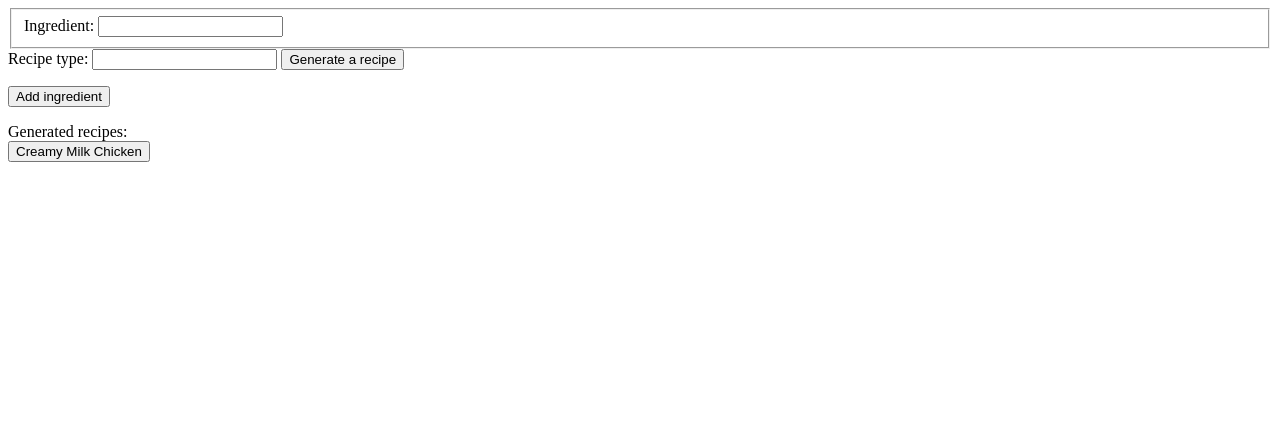
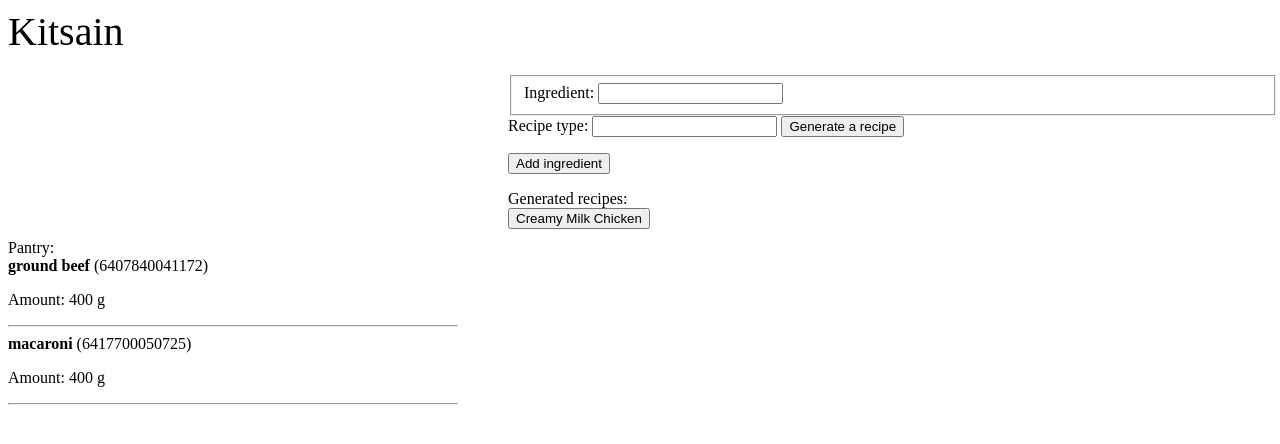
Before and after one commit to ohtuprojektiryhma/kitsain, a Flask app: page /frontend in a window 1280 px wide. Shown: the top 444 px of the page. Run offline with Flask 3, Linux system fonts and the light colour scheme.

Commit message:
add entities modify app.py

```diff
--- a/src/app.py
+++ b/src/app.py
@@ -1,5 +1,6 @@
 import os
 import json
+from entities import entities
 from flask import Flask, request, render_template
 from openai import OpenAI
 from dotenv import load_dotenv
@@ -20,6 +21,17 @@ openai_service = OpenAIService(OpenAI(api_key=os.getenv("OPENAI_API_KEY")))
 app = Flask(__name__)
 
 
+def create_pantry():
+    ingredient1 = entities.Ingredient("ground beef", "400 g", "6407840041172")
+    ingredient2 = entities.Ingredient("macaroni", "400 g", "6417700050725")
+
+    pantry = entities.Pantry()
+    pantry.add_ingredient(ingredient1)
+    pantry.add_ingredient(ingredient2)
+
+    return pantry.ingredients
+
+
 @app.route("/generate", methods=["POST"])
 def generate():
     request_body = request.json
@@ -38,6 +50,7 @@ def change():
 
 @app.route("/frontend", methods=["GET", "POST"])
 def generate_recipe():
+    pantry = create_pantry()
     if request.method == "GET":
         recipe_list = []
         with open("recipes.txt", encoding="utf-8") as f:
@@ -45,7 +58,9 @@ def generate_recipe():
                 recipeDict = json.loads(jsonObj)
                 recipeDict["ingredients"] = list(recipeDict["ingredients"].items())
                 recipe_list.append(recipeDict)
-        return render_template("generate_recipe.html", recipes=recipe_list)
+        return render_template(
+            "generate_recipe.html", recipes=recipe_list, pantry=pantry
+        )
     if request.method == "POST":
         recipe = request.get_json()
         recipe = json.dumps(recipe)
--- a/src/entities/entities.py
+++ b/src/entities/entities.py
@@ -19,12 +19,3 @@ class Ingredient:
 
     def __str__(self):
         return f"{self.name}, {self.amount}: {self.barcode}"
-
-
-ingredient1 = Ingredient("ground beef", "400 g", "6407840041172")
-ingredient2 = Ingredient("macaroni", "400 g", "6417700050725")
-
-pantry = Pantry()
-pantry.add_ingredient(ingredient1)
-pantry.add_ingredient(ingredient2)
-print(pantry.display_contents())
--- a/src/templates/generate_recipe.html
+++ b/src/templates/generate_recipe.html
@@ -3,8 +3,30 @@
     display: block;
     margin-bottom: 10px;
   }
+
+  .pantry {
+    float: left;
+    position: relative;
+    width: 450px;
+  }
+
+  .kitsain-logo {
+    font-size: 40px;
+    margin-bottom: 20px;
+  }
+
+  .right-side {
+    position: relative;
+    left: 500px;
+    width: 770px;
+  }
 </style>
 
+<div class="kitsain-logo">
+  Kitsain
+</div>
+
+<div class="right-side">
   <form id="recipeForm">
     <fieldset class="inputs-set" id="ingredient-list" class="input-field">
       <div id="ingredient-container">
@@ -39,6 +61,21 @@
     {% endfor %}
   </div>
   {% endfor %}
+</div>
+
+<div class="pantry">
+  Pantry:
+  {% for ingredient in pantry %}
+  <div>
+    <b>{{ ingredient.name }}</b> ({{ ingredient.barcode }})
+    <p>
+      Amount: {{ ingredient.amount }}
+    </p>
+  </div>
+  <hr>
+  {% endfor %}
+</div>
+
 
 <script>
   function showIngredientsAndSteps(recipeName) {
```
Lines whose indentation alone changed are shown as unchanged.
